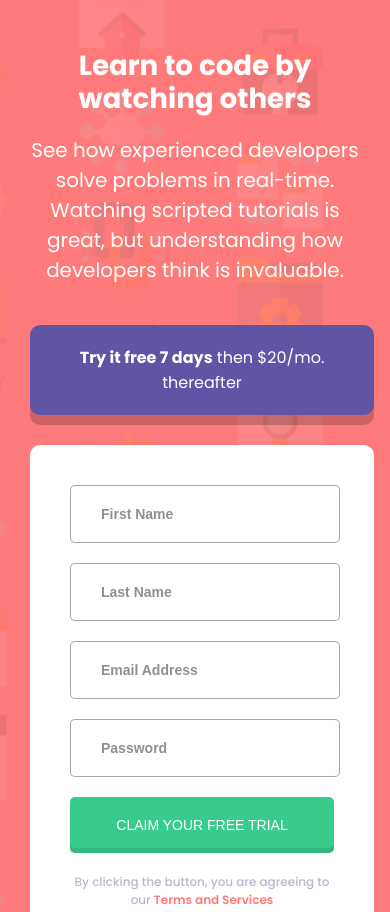
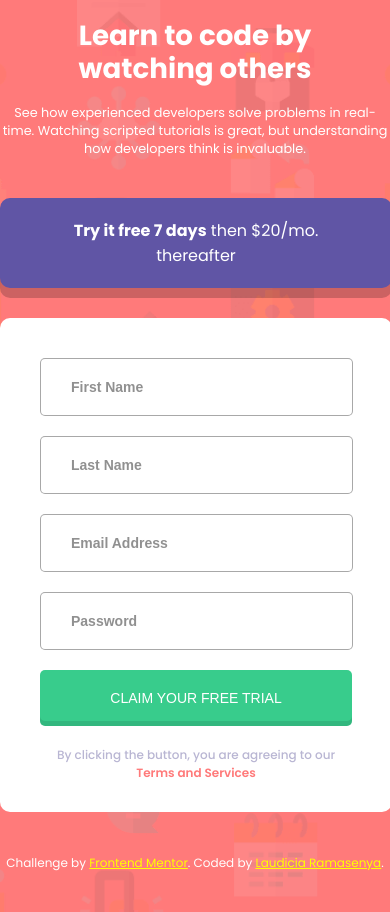
Before and after one commit to LaudRam/intro-component-with-signup-form, a plain HTML site: page index.html in a window 390 px wide. Shown: the top 912 px of the page. Drawn offline with Linux system fonts and the light colour scheme.

Commit message:
Update style.css

```diff
--- a/style.css
+++ b/style.css
@@ -176,7 +176,8 @@ footer {
 
   p {
   margin-bottom: 40px;
-  font-size: calc(1rem + 1vw);
+  /* font-size: calc(1rem + 1vw); */
+font-size: 80%;
   }
   /* header {
     color: #fff;
@@ -193,7 +194,7 @@ footer {
     align-items: center;
     padding: 0;
     flex-direction: column;
-    margin: 30px;
+    margin: 0px;
     /* padding-inline: 160px 100px; */
   }
   .content-side {
```
